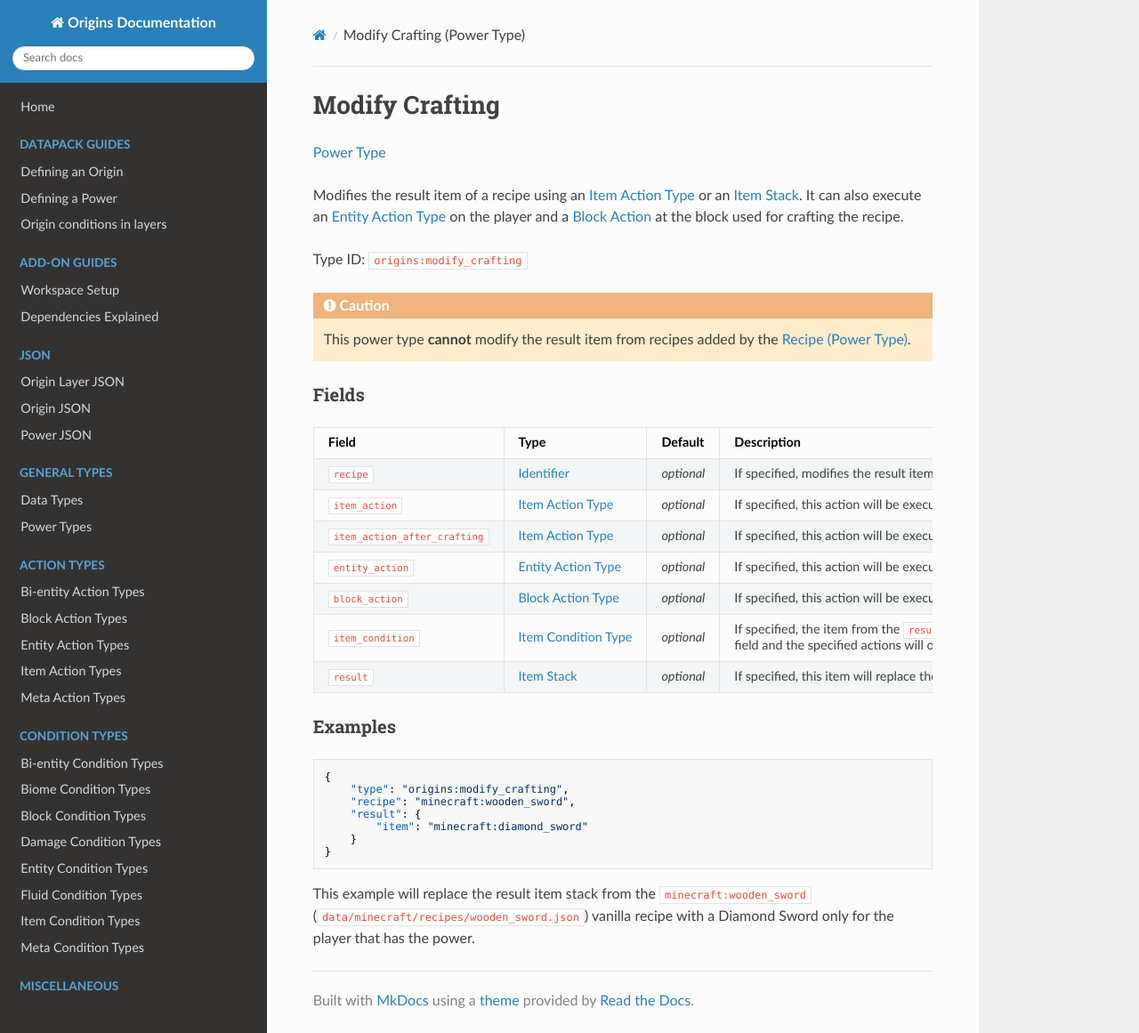
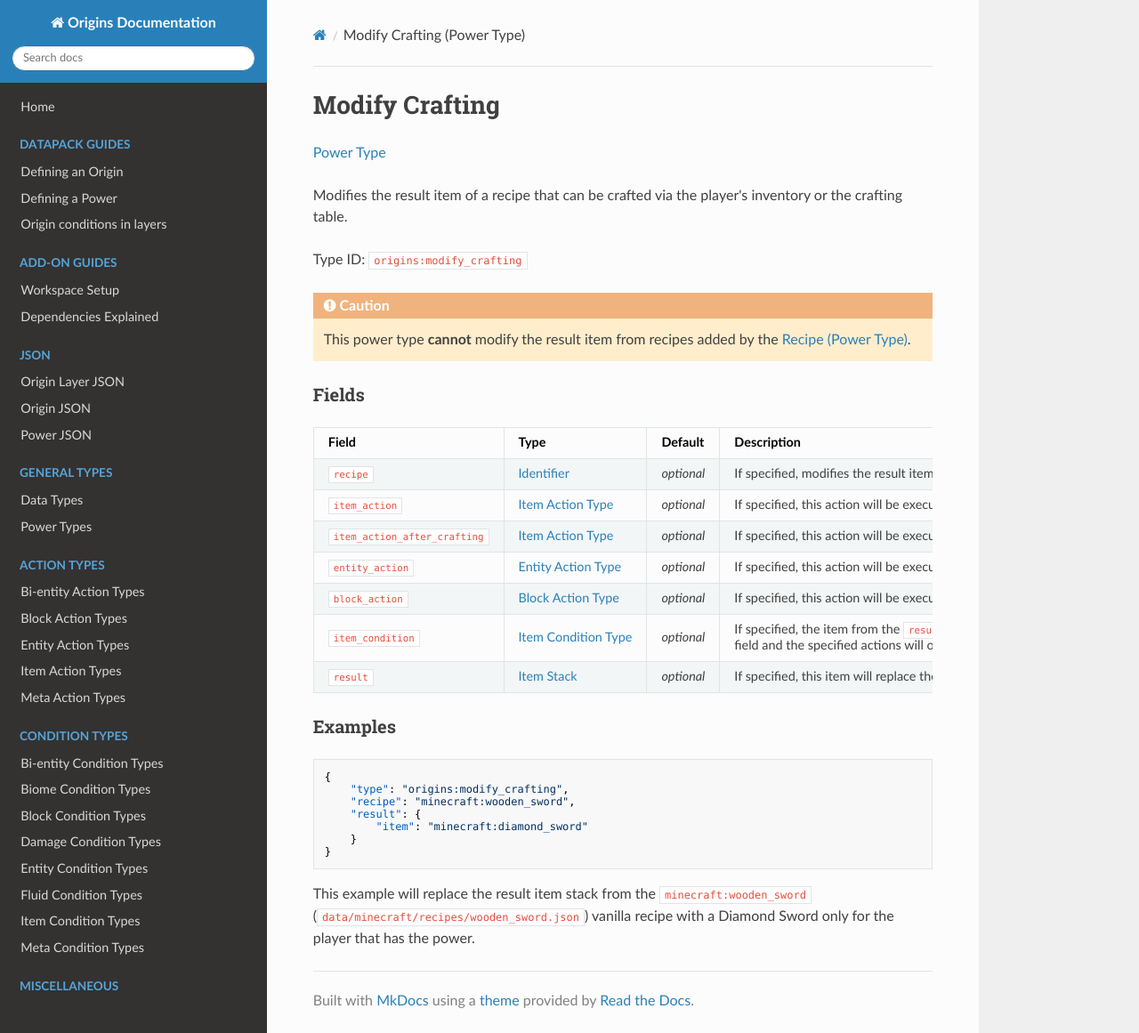
Before and after one commit to apace100/origins-docs, an MkDocs documentation site: the page built from docs/types/power_types/modify_crafting.md, in a window 1280 px wide and 1161 px high. Shown: the whole window at 89% size. Built offline with MkDocs 1.6.1, drawn with Linux system fonts in a browser that asks for light colours; nearby versions of some CDN libraries.

Commit message:
Updated `modify_crafting.md` (Power Types) Changed the description of the power type

```diff
--- a/docs/types/power_types/modify_crafting.md
+++ b/docs/types/power_types/modify_crafting.md
@@ -7,7 +7,7 @@ date: 2021-10-02
 
 [Power Type](../power_types.md)
 
-Modifies the result item of a recipe using an [Item Action Type](../item_action_types.md) or an [Item Stack](../data_types/item_stack.md). It can also execute an [Entity Action Type](../entity_action_types.md) on the player and a [Block Action](../block_action_types.md) at the block used for crafting the recipe.
+Modifies the result item of a recipe that can be crafted via the player's inventory or the crafting table.
 
 Type ID: `origins:modify_crafting`
 
```
